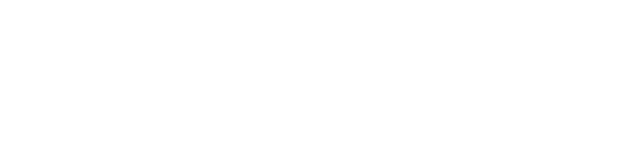
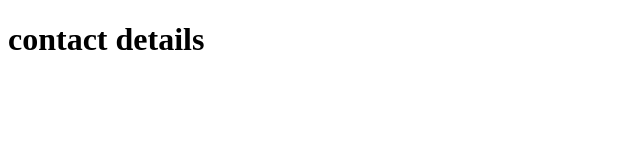
Before and after one commit to MarkPalmer87/Class_Example_5-9-24, a plain HTML site: page Index.html in a window 1280 px wide. Shown: the whole page, without its empty margins (0-640 px from the left). Drawn offline with Linux system fonts and the light colour scheme.

Commit message:
added contact details to html content

```diff
--- a/Index.html
+++ b/Index.html
@@ -6,6 +6,6 @@
     <title>Document</title>
 </head>
 <body>
-
+    <h1>contact details</h1>
 </body>
 </html>
```
